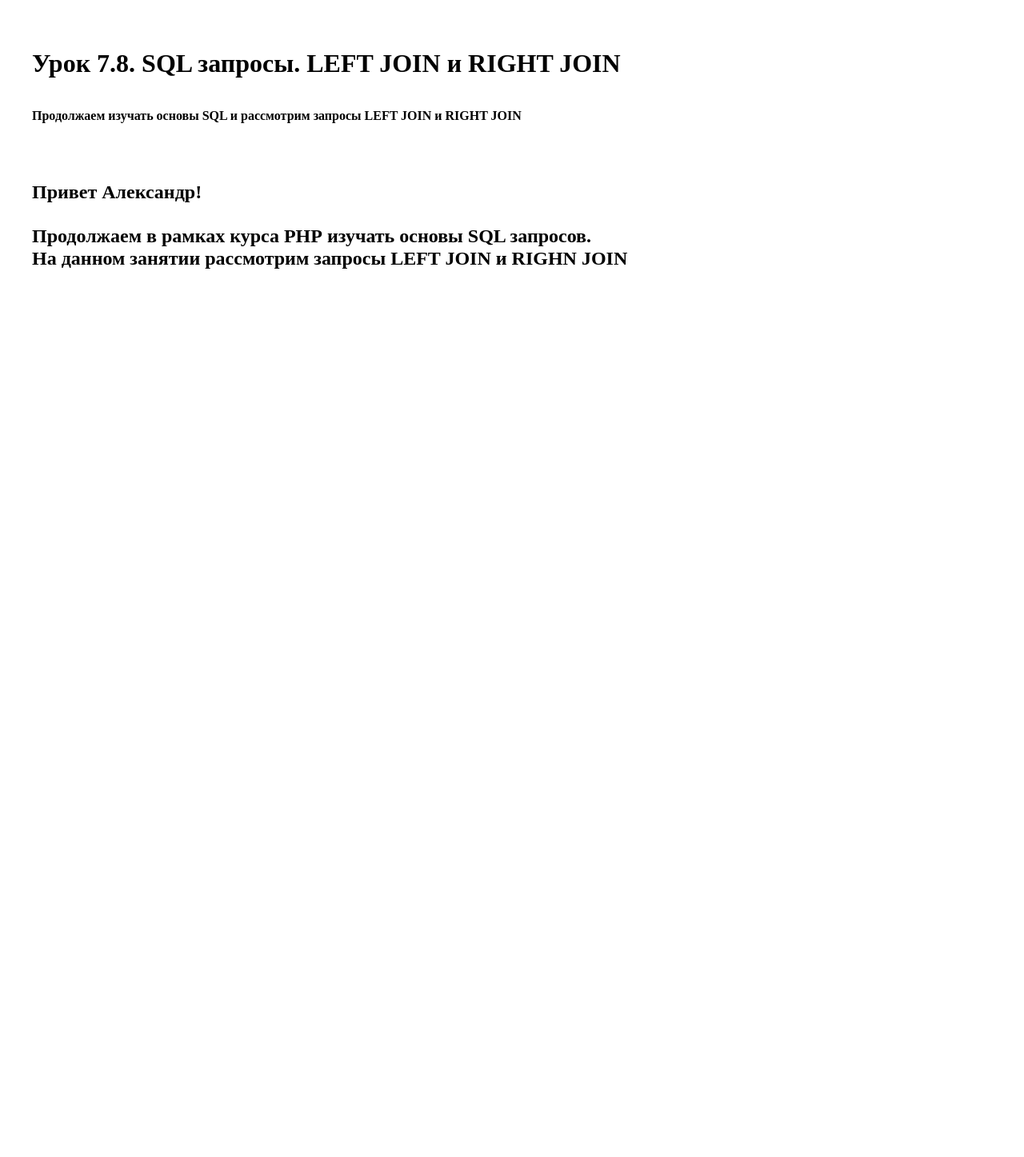
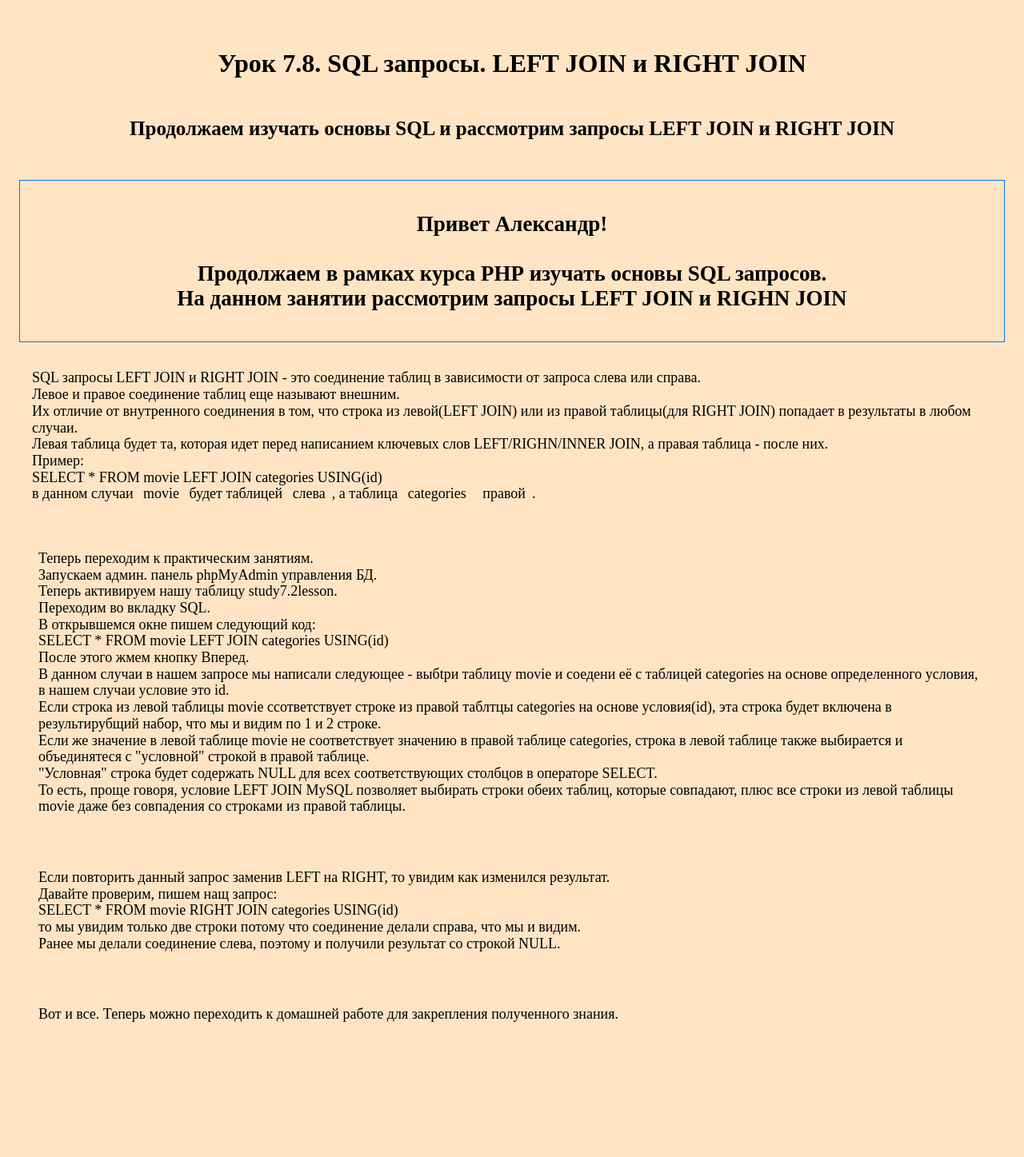
Before and after one commit to Zett-AB/7.8Lesson-Request-LEFT-JOIN-and-RIGHT-JOIN, a PHP site: page / in a window 1280 px wide. Shown: the whole page at 80% size. Before the commit the page ends 336 px from the top, so only its background shows below. Run offline with PHP 8.4, Linux system fonts and the light colour scheme; some web fonts are replaced.

Commit message:
end text start css

```diff
--- a/index.php
+++ b/index.php
@@ -29,7 +29,49 @@
             echo "<h2 class='subtitle-php'>" . $hello . $nickname . "<br>" . "<br>" . $offer . "</h2>";
             ?>
         </section>
-        <section class=""></section>
+        <section class="begin">
+            <p>
+                SQL запросы LEFT JOIN и RIGHT JOIN - это соединение таблиц в зависимости от запроса слева или справа.<br>
+                Левое и правое соединение таблиц еще называют внешним.<br>
+                Их отличие от внутренного соединения в том, что строка из левой(LEFT JOIN) или из правой таблицы(для RIGHT JOIN) попадает в результаты в любом случаи.<br>
+                Левая таблица будет та, которая идет перед написанием ключевых слов LEFT/RIGHN/INNER JOIN, а правая таблица - после них.<br>
+                Пример:<br>
+                SELECT * FROM movie LEFT JOIN categories USING(id)<br>
+                в данном случаи <span class="one-b">movie</span> будет таблицей <span class="two-b">слева</span>, а таблица <span class="third-b">categories</span> <span class="two-b">правой</span>.
+            </p>
+            <div class="practik-l">
+                <p>
+                    Теперь переходим к практическим занятиям.<br>
+                    Запускаем админ. панель phpMyAdmin управления БД.<br>
+                    Теперь активируем нашу таблицу study7.2lesson.<br>
+                    Переходим во вкладку SQL.<br>
+                    В открывшемся окне пишем следующий код:<br>
+                    SELECT * FROM movie LEFT JOIN categories USING(id)<br>
+                    После этого жмем кнопку Вперед.<br>
+                    В данном случаи в нашем запросе мы написали следующее - выбtри таблицу movie и соедени её с таблицей categories на основе определенного условия, в нашем случаи условие это id.<br>
+                    Если строка из левой таблицы movie ссответствует строке из правой таблтцы categories на основе условия(id), эта строка будет включена в результирубщий набор, что мы и видим по 1 и 2 строке.<br>
+                    Если же значение в левой таблице movie не соответствует значению в правой таблице categories, строка в левой таблице также выбирается и объединятеся с "условной" строкой в правой таблице.<br>
+                    "Условная" строка будет содержать NULL для всех соответствующих столбцов в операторе SELECT.<br>
+                    То есть, проще говоря, условие LEFT JOIN MySQL позволяет выбирать строки обеих таблиц, которые совпадают, плюс все строки из левой таблицы movie даже без совпадения со строками из правой таблицы.
+                </p>
+            </div>
+            <div class="practik-r">
+                <p>
+                    Если повторить данный запрос заменив LEFT на RIGHT, то увидим как изменился результат.<br>
+                    Давайте проверим, пишем нащ запрос:<br>
+                    SELECT * FROM movie RIGHT JOIN categories USING(id)<br>
+                    то мы увидим только две строки потому что соединение делали справа, что мы и видим.<br>
+                    Ранее мы делали соединение слева, поэтому и получили результат со строкой NULL.
+                </p>
+            </div>
+            <div class="end">
+                <p>
+                    Вот и все. Теперь можно переходить к домашней работе для закрепления полученного знания.
+                </p>
+            </div>
+            <p></p>
+            <p></p>
+        </section>
         <section class=""></section>
     </main>
 </body>
--- a/style.css
+++ b/style.css
@@ -27,3 +27,29 @@
         font-style: normal;
         font-weight: normal;
 }
+
+h1{
+    font-family: Philosopher;
+    font-size: 30px;
+    text-align: center;
+}
+h4{
+    font-family: Philosopher;
+    font-size: 25px;
+    text-align: center;
+}
+.subtitle-php{
+    font-family: Philosopher;
+    font-size: 27px;
+    text-align: center;
+}
+.code_php{
+    border: 1px solid rgb(0, 119, 255);
+}
+p{
+    font-family: Montserrat Alternates;
+    font-size: 18px;
+}
+body{
+    background-color: bisque;
+}
```
